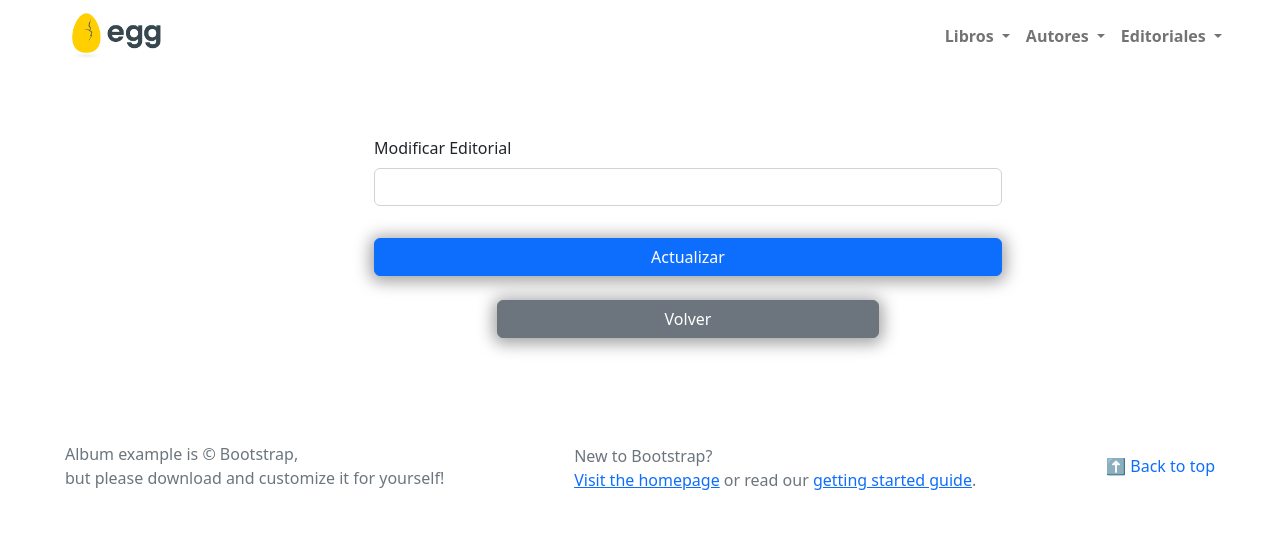
After one commit to vale-guzman/Java_Backend_ByGLOBANT, a Spring app: page /editorial_modificar in a window 1280 px wide; the page is wider, and only the part inside the window is pictured. The commit adds this page. Shown: the top 541 px of that part. Run offline with Thymeleaf, Linux system fonts and the light colour scheme; the template is opened without the code that fills it, so the values that code supplies are empty; some of the project's set-up classes (security, data sources, template engines, error pages and the like) are left out, and stand-ins take their place.

Commit message:
Agrego funcionalidad: Modificar Editorial

```diff
--- a/SPRING/biblioteca/src/main/java/com/egg/biblioteca/services/AutorService.java
+++ b/SPRING/biblioteca/src/main/java/com/egg/biblioteca/services/AutorService.java
@@ -54,7 +54,6 @@ public class AutorService {
 
     @Transactional()
     public Autor getOne(UUID id){
-
         return autorRepositorio.findById(id).orElse(null);
     }
 }
--- a/SPRING/biblioteca/src/main/java/com/egg/biblioteca/services/EditorialService.java
+++ b/SPRING/biblioteca/src/main/java/com/egg/biblioteca/services/EditorialService.java
@@ -1,5 +1,6 @@
 package com.egg.biblioteca.services;
 
+import com.egg.biblioteca.entities.Autor;
 import com.egg.biblioteca.entities.Editorial;
 import com.egg.biblioteca.exceptions.MyException;
 import com.egg.biblioteca.repositories.EditorialRepositorio;
@@ -53,4 +54,8 @@ public class EditorialService {
             throw new MyException("El NOMBRE no puede ser NULO");
         }
     }
+    @Transactional()
+    public Editorial getOne(UUID id){
+        return editorialRepositorio.findById(id).orElse(null);
+    }
 }
--- a/SPRING/biblioteca/src/main/resources/templates/editorial_list.html
+++ b/SPRING/biblioteca/src/main/resources/templates/editorial_list.html
@@ -75,8 +75,8 @@
     <table class="table table-dark">
         <thead>
         <tr>
-            <th scope="col">Id del Autor</th>
-            <th scope="col">Nombre del Autor</th>
+            <th scope="col">Id de la Editorial</th>
+            <th scope="col">Nombre de la Editorial</th>
             <th scope="col">Acciones</th>
 
         </tr>
--- /dev/null
+++ b/SPRING/biblioteca/src/main/resources/templates/editorial_modificar.html
@@ -0,0 +1,115 @@
+<!DOCTYPE html>
+<html xmlns:th="http://www.thymeleaf.org">
+<head>
+    <meta charset="ISO-8859-1">
+    <title>Registro de Editoriales</title>
+    <link href="https://cdn.jsdelivr.net/npm/bootstrap@5.2.0-beta1/dist/css/bootstrap.min.css" rel="stylesheet" integrity="sha384-0evHe/X+R7YkIZDRvuzKMRqM+OrBnVFBL6DOitfPri4tjfHxaWutUpFmBp4vmVor" crossorigin="anonymous">
+    <link rel="stylesheet" href="/css/formulario.css">
+</head>
+<body>
+
+<nav class="navbar navbar-expand-lg navBar">
+    <div class="containerImg">
+        <a href="/" class="navbar-brand d-flex align-items-center">
+            <img class="logo" src="/img/Egg.png" alt="Img logo egg">
+        </a>
+    </div>
+    <button class="navbar-toggler" type="button" data-toggle="collapse" data-target="#navbarNavDropdown" aria-controls="navbarNavDropdown" aria-expanded="false" aria-label="Toggle navigation">
+        <span class="navbar-toggler-icon"></span>
+    </button>
+    <div class="collapse navbar-collapse elementosNav" id="navbarNavDropdown">
+        <ul class="navbar-nav ms-auto elementos">
+            <li class="nav-item dropdown">
+                <a class="nav-link dropdown-toggle" href="#" id="navbarDropdown1" role="button" data-bs-toggle="dropdown" aria-expanded="false">
+                    Libros
+                </a>
+                <ul class="dropdown-menu" aria-labelledby="navbarDropdown1">
+
+                    <li><a class="dropdown-item" th:href="@{/libro/registrar}">Crear Libro</a></li>
+                    <li><hr class="dropdown-divider"></li>
+
+                    <li><a class="dropdown-item" th:href="@{/libro/lista}">Listar Libros</a></li>
+                </ul>
+            </li>
+
+
+            <li class="nav-item dropdown">
+                <a class="nav-link dropdown-toggle" href="" id="navbarDropdown2" role="button" data-bs-toggle="dropdown" aria-expanded="false">
+                    Autores
+                </a>
+                <ul class="dropdown-menu" aria-labelledby="navbarDropdown2">
+
+                    <li><a class="dropdown-item" th:href="@{/autor/registrar}">Crear Autor</a></li>
+                    <li><hr class="dropdown-divider"></li>
+
+                    <li><a class="dropdown-item" th:href="@{/autor/lista}">Listar Autores</a></li>
+                </ul>
+            </li>
+
+
+
+            <li class="nav-item dropdown">
+                <a class="nav-link dropdown-toggle" href="#" id="navbarDropdown3" role="button" data-bs-toggle="dropdown" aria-expanded="false">
+                    Editoriales
+                </a>
+                <ul class="dropdown-menu" aria-labelledby="navbarDropdown3">
+
+                    <li><a class="dropdown-item" th:href="@{/editorial/registrar}">Crear Editorial</a></li>
+                    <li><hr class="dropdown-divider"></li>
+
+                    <li><a class="dropdown-item" th:href="@{/editorial/lista}">Listar Editoriales</a></li>
+                </ul>
+            </li>
+        </ul>
+    </div>
+</nav>
+<div class="container-fluid m-5 contenedor">
+    <form class="formulario"  th:action="@{/editorial/modificar/__${editorial.id}__}" method="POST">
+
+        <input hidden th:value="${editorial.id}" name="id">
+
+        <div class="form-group my-3">
+            <label class="mb-2">Modificar Editorial</label>
+            <input th:value="${editorial.nombre}" type="text" class="form-control" name="nombre">
+        </div>
+
+        <button type="submit" class="btn btn-primary mt-3 botones">Actualizar</button>
+
+        <div th:if="${exito != null}" class="card text-white bg-success mb-3 mt-3 mensajeExito" >
+            <div class="card-body">
+                <h5 class="card-title">Exito!</h5>
+                <p class="card-text" th:text="${exito}"></p>
+            </div>
+        </div>
+        <div th:if="${error != null}" class="card text-white bg-danger mb-3 mensajeError" >
+            <div class="card-body">
+                <h5 class="card-title">Error 👎</h5>
+                <p class="card-text" th:text="${error}"></p>
+            </div>
+        </div>
+
+    </form>
+
+    <section class=" text-center container">
+        <div class="row mt-3">
+            <div class="divVolver">
+                <a th:href="@{/editorial/listar}" class="btn btn-secondary my-2 botonVolver botones">Volver</a>
+            </div>
+        </div>
+    </section>
+</div>
+
+<footer class="text-muted py-5">
+    <div class="containerFooter">
+        <p class="mb-1">Album example is &copy; Bootstrap,<br>but please download and customize it for yourself!</p>
+        <p class="mb-0">New to Bootstrap? <a href="/"><br>Visit the homepage</a> or read our <a href="../getting-started/introduction/">getting started guide</a>.</p>
+        <p class="float-end mb-1">
+            <a href="#" style="text-decoration:none"><span>⬆️</span> Back to top</a>
+        </p>
+    </div>
+</footer>
+
+
+<script src="https://cdn.jsdelivr.net/npm/bootstrap@5.2.0-beta1/dist/js/bootstrap.bundle.min.js" integrity="sha384-pprn3073KE6tl6bjs2QrFaJGz5/SUsLqktiwsUTF55Jfv3qYSDhgCecCxMW52nD2" crossorigin="anonymous"></script>
+</body>
+</html>
```
Also changed, not shown: SPRING/biblioteca/src/main/java/com/egg/biblioteca/controllers/EditorialControlador.java (+25 -4 lines).
